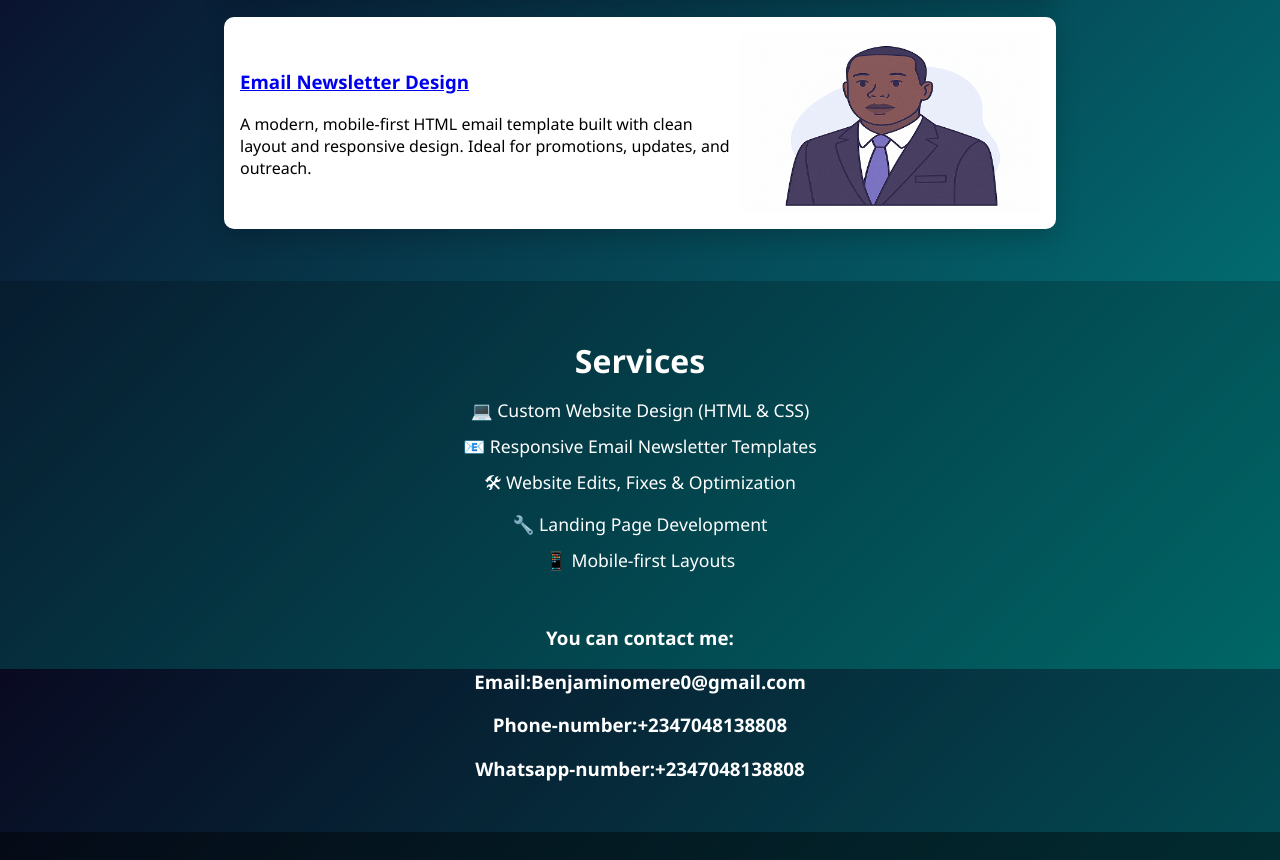
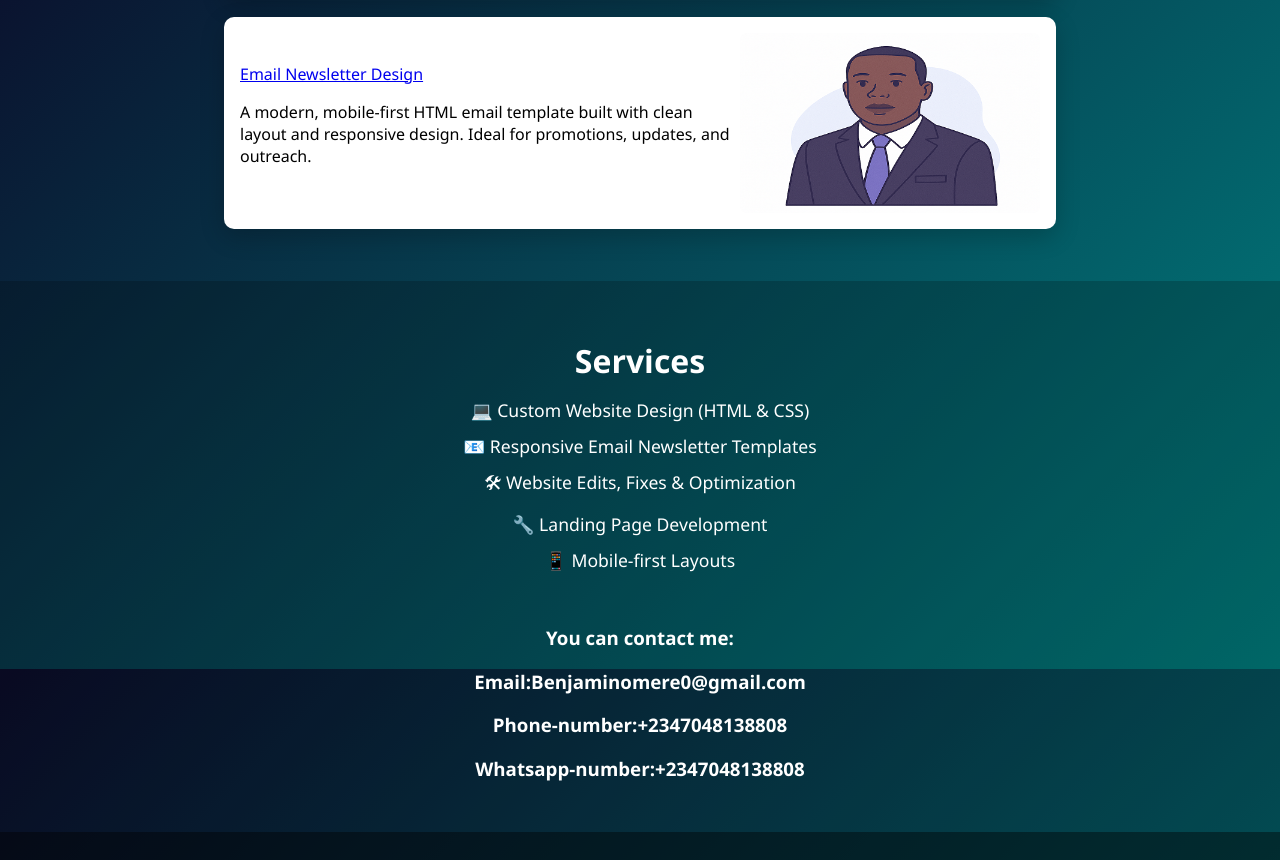
Before and after one commit to BigBen98thousand/Benjamin-portfolio, a plain HTML site: page index.html in a window 1280 px wide. Shown: the part 931-1791 px from the top of the page. Drawn offline with Linux system fonts and the light colour scheme.

Commit message:
Update index.html

```diff
--- a/index.html
+++ b/index.html
@@ -45,7 +45,7 @@
 
   <div class="project-card">
     <div class="project-info">
-      <h3 id="services"><a href="https://bigben98thousand.github.io/News-letter/">Email Newsletter Design</a></h3>
+      <a href="https://bigben98thousand.github.io/News-letter/" id="services">Email Newsletter Design</a>
       <p>A modern, mobile-first HTML email template built with clean layout and responsive design. Ideal for promotions, updates, and outreach.</p>
     </div>
     <img src="benjamin.png" alt="Newsletter Design Screenshot" />
```
